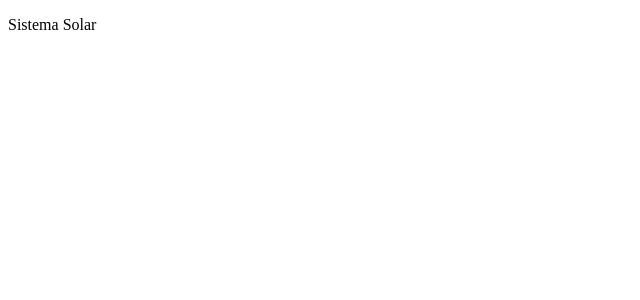
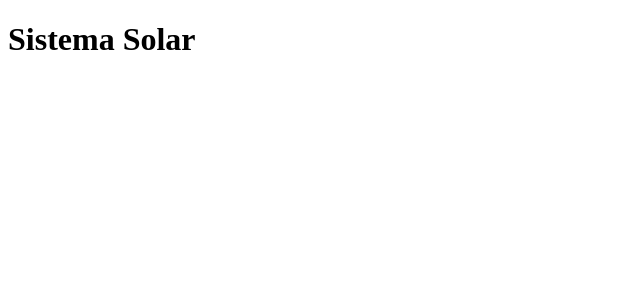
Before and after one commit to lucasmpimentel/Solar_System, a React (Create React App) app: page / in a window 1280 px wide. Shown: the top 300 px of the page, without its empty margins (0-640 px from the left). Built offline with nearby package versions, Linux system fonts and the light colour scheme.

Commit message:
requisito 1

```diff
--- a/src/App.js
+++ b/src/App.js
@@ -1,9 +1,15 @@
 import React from 'react';
+import Header from './components/Header';
+import SolarSystem from './components/SolarSystem';
 
 class App extends React.Component {
   render() {
-    // init
-    return (<p>Sistema Solar</p>);
+    return (
+      <main>
+        <Header />
+        <SolarSystem />
+      </main>
+    );
   }
 }
 
--- /dev/null
+++ b/src/components/Header.jsx
@@ -0,0 +1,13 @@
+import React from 'react';
+
+class Header extends React.Component {
+  render() {
+    return (
+      <header>
+        <h1>Sistema Solar</h1>
+      </header>
+    );
+  }
+}
+
+export default Header;
--- /dev/null
+++ b/src/components/SolarSystem.jsx
@@ -0,0 +1,11 @@
+import React from 'react';
+
+class SolarSystem extends React.Component {
+  render() {
+    return (
+      <div data-testid="solar-system" />
+    );
+  }
+}
+
+export default SolarSystem;
--- a/src/index.js
+++ b/src/index.js
@@ -1,5 +1,6 @@
 import React from 'react';
 import ReactDOM from 'react-dom';
+import { Component } from 'react/cjs/react.development';
 import App from './App';
 
 ReactDOM.render(
```
